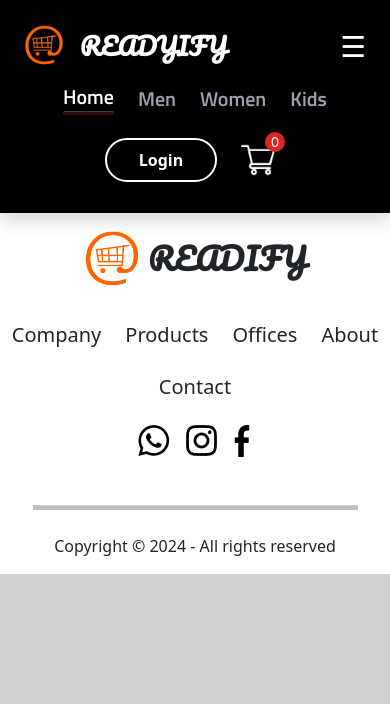
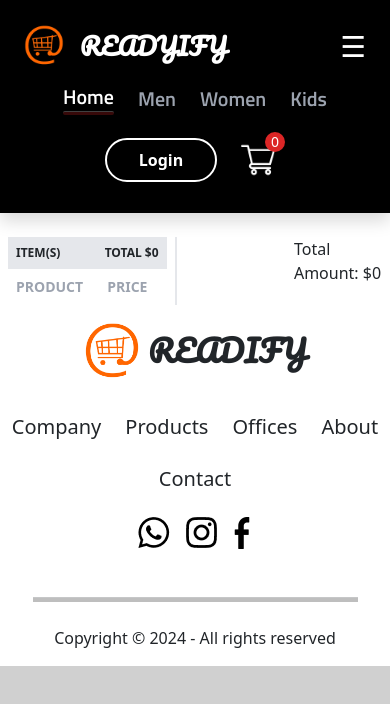
Before and after one commit to ankiitm2/Ecommerce, a React (Create React App) app: page /cart in a window 390 px wide. Shown: the top 704 px of the page. Built offline with nearby package versions, Linux system fonts and the light colour scheme; a web font is replaced by a local one.

Commit message:
responsive check

```diff
--- a/src/components/CartItems/CartItems.jsx
+++ b/src/components/CartItems/CartItems.jsx
@@ -1,24 +1,72 @@
 import React, { useContext } from "react";
 import { HomeContext } from "../Context/HomeContext";
-import Remove from "../../Assets/cart_cross_icon.png"
+import Remove from "../../Assets/delete.webp"
 
 const CartItems = () => {
-    const { allProduct, cartItems, removeFromCart } = useContext(HomeContext);
+    const { allProduct, cartItems, removeFromCart, getTotalCartAmount } = useContext(HomeContext);
 
     return (
-        <div className="CartItems">
+        <div className="CartItems flex mt-4">
+
+            <div className="left-cont w-3/5 border-r-2">
+                <div className="top-cont flex justify-between bg-gray-200 mx-2 p-2 mb-2 text-xs font-bold">
+                    <p>ITEM(S)</p>
+                    <p>TOTAL ${getTotalCartAmount()}</p>
+                </div>
+
+                <div className="main-col flex">
+                    <div className="product mx-2">
+                        <h1 className="mb-2 text-sm px-2 font-bold text-gray-400">PRODUCT</h1>
                         {allProduct.map((e) => {
+                            if (cartItems[e.id] > 0) {
+                                return <div key={e.id}>
+                                    <div className="cart-items flex bg-gray-200 mb-2 p-2 gap-2">
+                                        <img src={e.image} alt={e.name} className="w-12 h-fit my-auto" />
+                                        <div className="details">
+                                            <p className="text-sm font-bold">{e.name}</p>
+                                            <p className="text-xs">Size: M</p>
+                                            <button className="flex items-center text-sm mt-1" onClick={() => { removeFromCart(e.id) }}><img src={Remove} alt="" className="w-5 h-fit" />Remove</button>
+                                        </div>
+                                    </div>
+                                </div>
+                            }
+                        })}
+                    </div>
+                    <div className="price">
+                        <h1 className="mb-2 text-sm px-2 font-bold text-gray-400">PRICE</h1>
+                        {allProduct.map((e) => {
+                            if (cartItems[e.id] > 0) {
+                                return <div key={e.id}>
+                                    <div className="cart-items flex bg-gray-200 mb-2 p-2 gap-2 text-sm font-bold">
+                                        <p className="line-through decoration-2 text-gray-400">${e.old_price}</p>
+                                        <p>${e.new_price}</p>
+                                    </div>
+                                </div>
+                            }
+                        })}
+                    </div>
+                </div>
+                {/* {allProduct.map((e) => {
                     if (cartItems[e.id] > 0) {
                         return <div key={e.id}>
                             <div className="cart-items">
                                 <img src={e.image} alt={e.name} />
                                 <p>{e.name}</p>
                                 <p>{e.new_price}</p>
-                            <button onClick={() => { removeFromCart() }}><img src={Remove} alt="" /></button>
+                                <button>{cartItems[e.id]}</button>
+                                <p>{e.new_price * cartItems[e.id]}</p>
+                                <button onClick={() => { removeFromCart(e.id) }}><img src={Remove} alt="" /></button>
                             </div>
                         </div>
                     }
-            })}
+                })} */}
+            </div>
+            <div className="right-cont w-2/5">
+
+            </div>
+
+
+            <p>Total Amount: ${getTotalCartAmount()}</p>
         </div>
     )
 }
--- a/src/components/Context/HomeContext.jsx
+++ b/src/components/Context/HomeContext.jsx
@@ -21,7 +21,18 @@ const HomeContextProvider = (props) => {
         setCartItems((prev) => ({ ...prev, [itemId]: prev[itemId] - 1 }))
     }
 
-    const ContextValue = { allProduct, cartItems, addToCart, removeFromCart }
+    const getTotalCartAmount = () => {
+        let totalAmount = 0;
+        for (const item in cartItems) {
+            if (cartItems[item] > 0) {
+                let itemInfo = allProduct.find((product) => product.id === Number(item))
+                totalAmount += itemInfo.new_price * cartItems[item];
+            }
+            return totalAmount;
+        }
+    }
+
+    const ContextValue = { allProduct, cartItems, addToCart, removeFromCart, getTotalCartAmount }
 
     return (
         <HomeContext.Provider value={ContextValue}>
```
Also changed, not shown: src/Assets/cart_cross_icon.png (deleted), src/Assets/delete.webp (added). Lines whose indentation alone changed are shown as unchanged.
